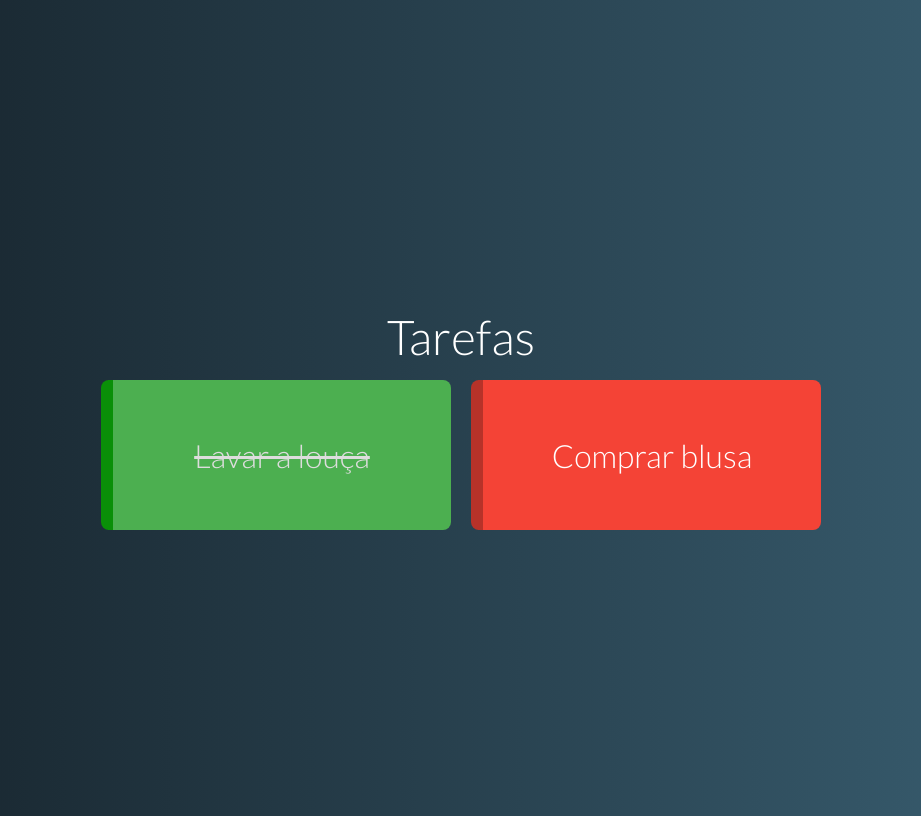
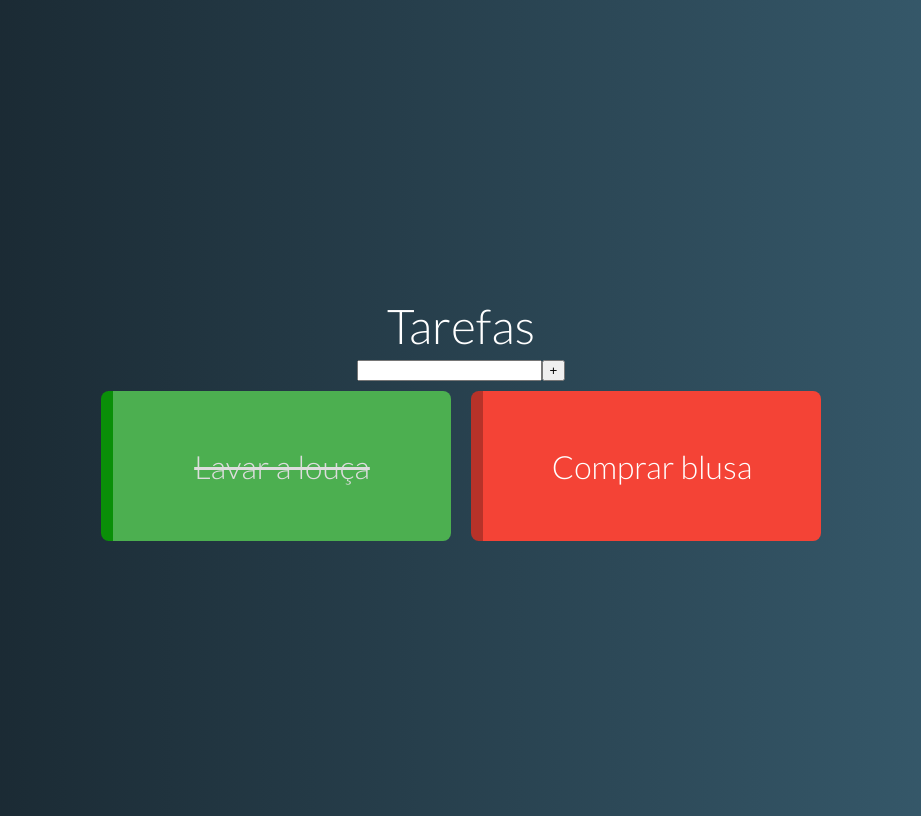
Before and after one commit to laurochicorski/curso-vue, a Vue app in the folder tarefas/: page / in a window 1280 px wide. Shown: the whole page, without its empty margins (179-1100 px from the left). Built offline with nearby package versions, Linux system fonts and the light colour scheme.

Commit message:
Sessao 10: Componente Nova Tarefa #01

```diff
--- a/tarefas/src/App.vue
+++ b/tarefas/src/App.vue
@@ -1,21 +1,33 @@
 <template>
 	<div id="app">
 		<h1>Tarefas</h1>
+		<NewTask @taskAdded="addTask"></NewTask>
 		<TaskGrid :tasks="tasks"></TaskGrid>
 	</div>
 </template>
 
 <script>
 import TaskGrid from './components/TaskGrid.vue'
+import NewTask from './components/NewTask.vue'
 
 export default {
-	components: {TaskGrid},
+	components: {TaskGrid, NewTask},
 	data() {
 		return {
 			tasks: [
 				{ name: 'Lavar a louça', pending: false},
 				{ name: 'Comprar blusa', pending: true}
 			]
+		}
+	},
+	methods: {
+		addTask(task) {
+			const sameName = t => t.name === task.name
+			const reallyNew = this.tasks.filter(sameName).length == 0
+			reallyNew && this.tasks.push({
+				name: task.name,
+				pending: task.pending || true
+			})
 		}
 	}
 }
--- /dev/null
+++ b/tarefas/src/components/NewTask.vue
@@ -0,0 +1,26 @@
+<template>
+  <div class="new-tasks">
+      <input v-model="name" @keydowm.enter="add" type="text">
+      <button @click="add">+</button>
+  </div>
+</template>
+
+<script>
+export default {
+    data() {
+        return {
+            name: ''
+        }
+    },
+    methods: {
+        add() {
+            this.$emit('taskAdded', {name: this.name})
+            this.name = ''
+        }
+    }
+}
+</script>
+
+<style>
+
+</style>
```
